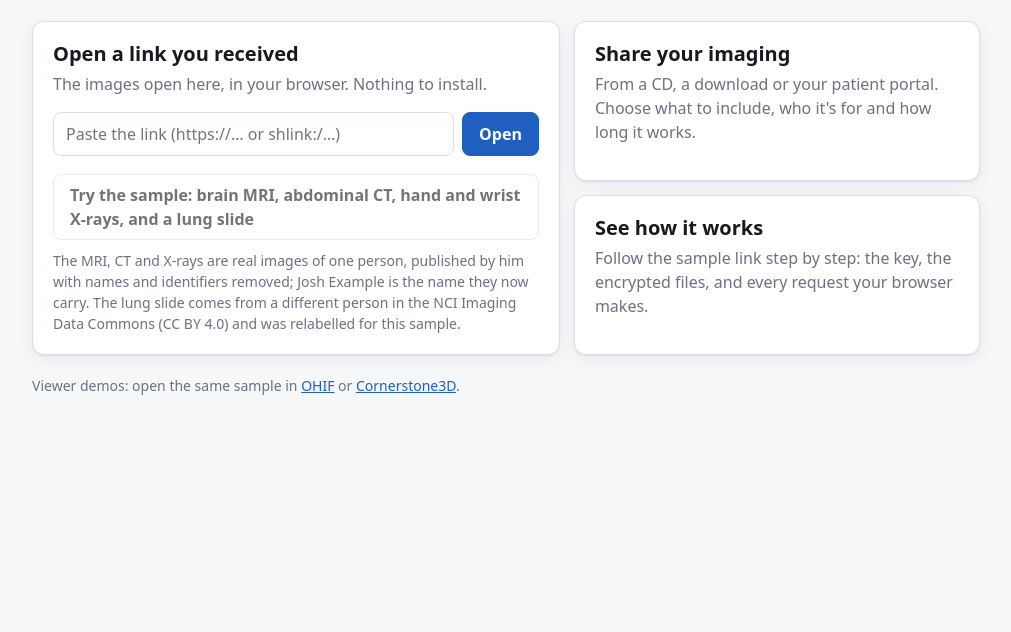
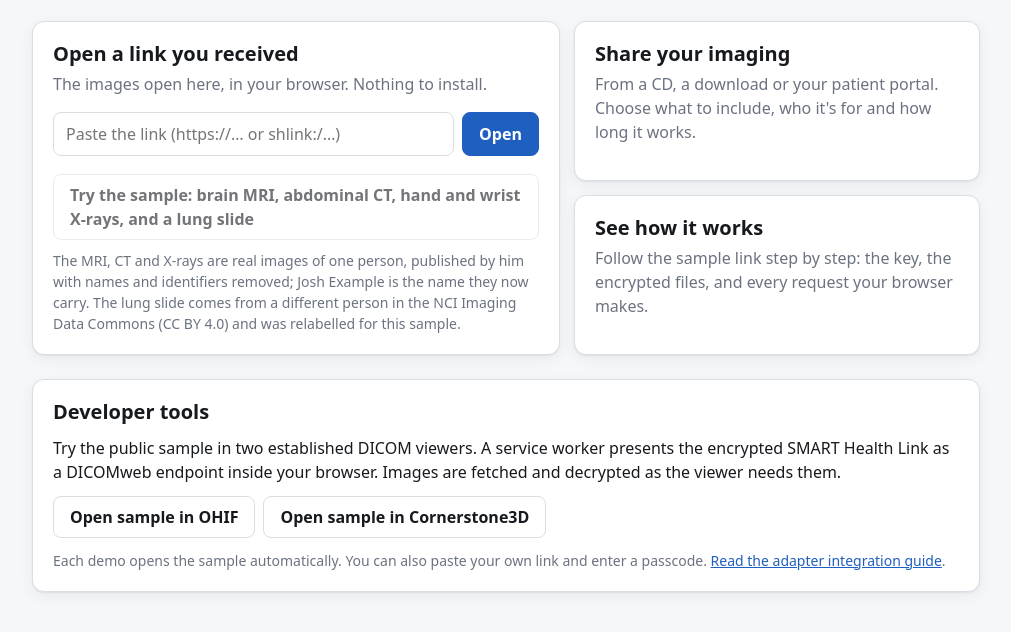
Before and after one commit to jmandel/shlink-dicom, a website: page web/landing/index.html in a window 1280 px wide. Shown: the part 164-796 px from the top of the page, without its empty margins (134-1145 px from the left). Drawn offline with Linux system fonts and the light colour scheme; files that its build step writes are made by us from their sources.

Commit message:
Add one-click viewer samples to the landing page developer tools

```diff
--- a/web/how/how.css
+++ b/web/how/how.css
@@ -31,7 +31,7 @@
 @keyframes spin { to { transform: rotate(360deg); } }
 
 .step { padding: 32px 0 8px; border-top: 1px solid var(--border); margin-top: 28px; scroll-margin-top: 60px; }
-.step h2 { font-size: 1.375rem; display: flex; align-items: baseline; gap: 10px; }
+.step h2 { font-size: 1.375rem; display: flex; flex-wrap: wrap; align-items: baseline; gap: 10px; overflow-wrap: anywhere; }
 .step h2 .n {
   display: inline-flex; align-items: center; justify-content: center; flex: none;
   min-width: 30px; height: 30px; padding: 0 6px; border-radius: 15px;
--- a/web/landing/index.html
+++ b/web/landing/index.html
@@ -45,7 +45,15 @@
         <p class="muted">Follow the sample link step by step: the key, the encrypted files, and every request your browser makes.</p>
       </a>
     </div>
-    <p class="small muted" style="margin-top:20px">Viewer demos: open the same sample in <a href="demos/ohif/">OHIF</a> or <a href="demos/cornerstone/">Cornerstone3D</a>.</p>
+    <section class="developer-tools card" aria-labelledby="developer-tools-title">
+      <h2 id="developer-tools-title">Developer tools</h2>
+      <p>Try the public sample in two established DICOM viewers. A service worker presents the encrypted SMART Health Link as a DICOMweb endpoint inside your browser. Images are fetched and decrypted as the viewer needs them.</p>
+      <div class="demo-links">
+        <a class="btn" href="demos/ohif/">Open sample in OHIF</a>
+        <a class="btn" href="demos/cornerstone/">Open sample in Cornerstone3D</a>
+      </div>
+      <p class="small muted">Each demo opens the sample automatically. You can also paste your own link and enter a passcode. <a href="https://github.com/jmandel/shlink-dicom/tree/main/web/dicomweb">Read the adapter integration guide</a>.</p>
+    </section>
   </main>
   <script type="module" src="assets/landing.js"></script>
 </body>
--- a/web/landing/landing.css
+++ b/web/landing/landing.css
@@ -21,6 +21,11 @@
 .samples .btn { justify-content: flex-start; text-align: left; }
 .samples .btn[aria-disabled="true"] { opacity: 0.6; pointer-events: none; }
 #sample-note { margin-top: 4px; }
+.developer-tools { margin-top: 24px; padding: 20px; display: flex; flex-direction: column; gap: 12px; min-width: 0; }
+.developer-tools h2 { font-size: 1.25rem; margin: 0; }
+.developer-tools p { margin: 0; }
+.demo-links { display: flex; flex-wrap: wrap; gap: 8px; }
+.demo-links .btn { max-width: 100%; white-space: normal; text-align: left; }
 @media (max-width: 420px) {
   .open-form { flex-direction: column; }
 }
```
